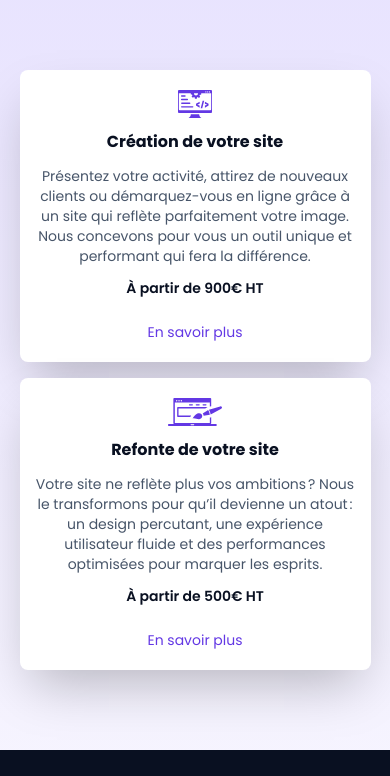
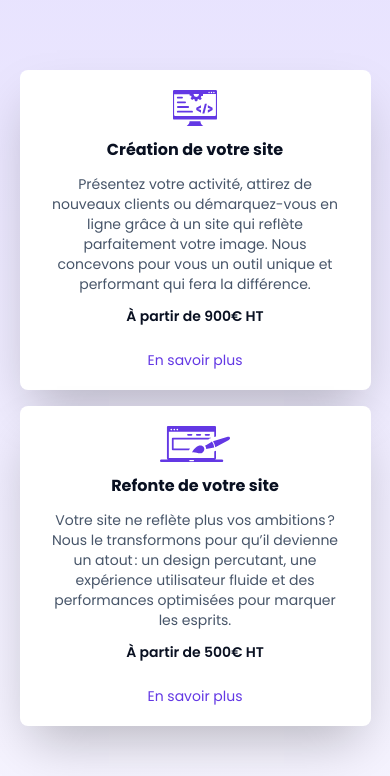
Before and after one commit to emilienmarotta/newcrea, a React (Vite) app: page / in a window 390 px wide. Shown: the part 666-1442 px from the top of the page. Built offline with nearby package versions, Linux system fonts and the light colour scheme.

Commit message:
Ajust offer padding

```diff
--- a/src/Body/Offer.jsx
+++ b/src/Body/Offer.jsx
@@ -6,8 +6,8 @@ export default function Offer({
   price,
 }) {
   return (
-    <div className="flex h-auto w-[100%] flex-col items-center justify-between gap-3 rounded-lg bg-white px-3 py-5 text-center shadow-2xl xs:w-[250px] sm:w-[300px] sm:px-8">
-      <img className="h-7 xs:mb-3 xs:h-10" src={imageSrc} alt={altText} />
+    <div className="flex h-auto w-[100%] flex-col items-center justify-between gap-3 rounded-lg bg-white px-8 py-5 text-center shadow-2xl xs:w-[250px] xs:px-3 sm:w-[300px] sm:px-8">
+      <img className="h-9 xs:mb-3 xs:h-12" src={imageSrc} alt={altText} />
       <h3>{title}</h3>
       <p className="text-smTextWhtColor flex-grow">{description}</p>
       <p className="font-semibold">À partir de {price}€ HT</p>
```
